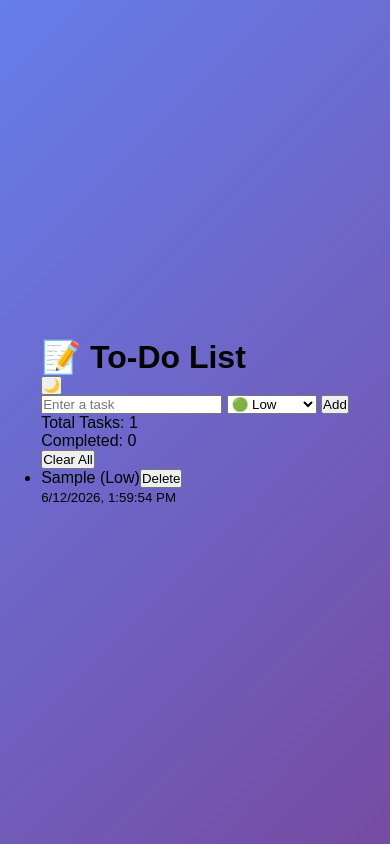
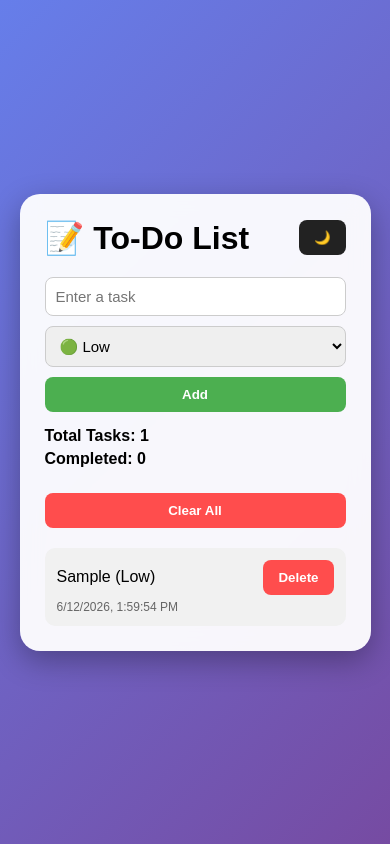
Before and after one commit to shrim486/to-do-list-app, a plain HTML site: page index.html in a window 390 px wide. Both pictures are taken after typing "Sample" into the empty fields and a click on the button "Add". Drawn offline with Linux system fonts and the light colour scheme.

Commit message:
Update style.css

```diff
--- a/style.css
+++ b/style.css
@@ -6,29 +6,25 @@
 
 body{
     font-family:Arial,sans-serif;
-    background:linear-gradient(135deg,#667eea,#764ba2);
+    background:linear-gradient(
+        135deg,
+        #667eea,
+        #764ba2
+    );
     display:flex;
     justify-content:center;
     align-items:center;
     min-height:100vh;
     transition:0.3s;
-    background: linear-gradient(
-        135deg,
-        #667eea,
-        #764ba2
-
 }
 
 .container{
-    background:white;
     width:500px;
     padding:25px;
+    background:rgba(255,255,255,0.95);
+    backdrop-filter:blur(10px);
     border-radius:20px;
     box-shadow:0 10px 30px rgba(0,0,0,0.3);
-    background: rgba(255,255,255,0.95);
-    backdrop-filter: blur(10px);
-    border-radius: 20px;
-    box-shadow: 0 10px 30px rgba(0,0,0,0.3);
 }
 
 .top-bar{
@@ -39,7 +35,8 @@ body{
 }
 
 h1{
-    font-size:28px;
+    font-size:32px;
+    font-weight:bold;
 }
 
 .input-box{
@@ -53,6 +50,7 @@ select{
     padding:10px;
     border:1px solid #ccc;
     border-radius:8px;
+    font-size:15px;
 }
 
 input{
@@ -65,10 +63,16 @@ button{
     border-radius:8px;
     cursor:pointer;
     transition:0.3s;
+    font-weight:bold;
 }
 
 button:hover{
     transform:translateY(-2px);
+}
+
+#themeBtn{
+    background:#222;
+    color:white;
 }
 
 #addBtn{
@@ -86,7 +90,7 @@ button:hover{
 .stats{
     display:flex;
     justify-content:space-between;
-    margin-bottom:10px;
+    margin-bottom:15px;
     font-weight:bold;
 }
 
@@ -114,6 +118,7 @@ li:hover{
 
 .task-text{
     cursor:pointer;
+    font-weight:500;
 }
 
 .completed{
@@ -129,17 +134,28 @@ li:hover{
 }
 
 .delete-btn{
-    background:red;
+    background:#ff4d4d;
     color:white;
 }
 
 .dark{
-    background:#1e1e1e;
+    background:linear-gradient(
+        135deg,
+        #141e30,
+        #243b55
+    );
 }
 
 .dark .container{
     background:#2d2d2d;
     color:white;
+}
+
+.dark input,
+.dark select{
+    background:#444;
+    color:white;
+    border:1px solid #666;
 }
 
 .dark li{
@@ -149,3 +165,20 @@ li:hover{
 .dark .task-date{
     color:#ccc;
 }
+
+@media(max-width:600px){
+
+    .container{
+        width:90%;
+    }
+
+    .input-box{
+        flex-direction:column;
+    }
+
+    .stats{
+        flex-direction:column;
+        gap:5px;
+    }
+
+}
```
